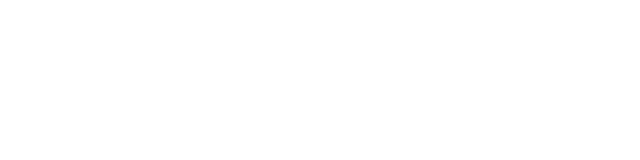
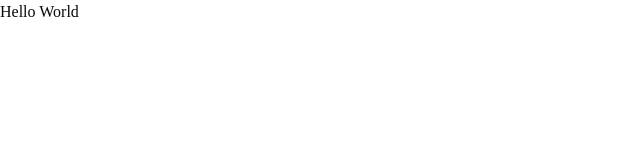
Before and after one commit to RuslanaTretiakova/MarketWave, a Next.js app: page / in a window 1280 px wide. Shown: the top 160 px of the page, without its empty margins (0-640 px from the left). Built offline with nearby package versions, Linux system fonts and the light colour scheme.

Commit message:
feat: add simple hello world page

```diff
--- a/app/page.tsx
+++ b/app/page.tsx
@@ -1,3 +1,7 @@
 export default function Page() {
-  return null
+  return (
+    <div>
+      <h1>Hello World</h1>
+    </div>
+  )
 }
```
